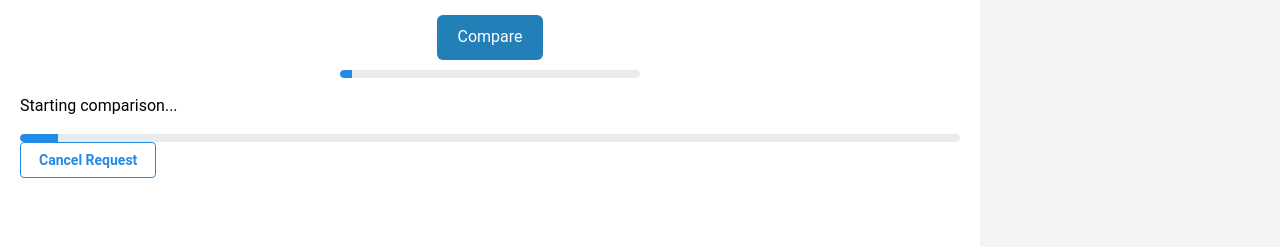
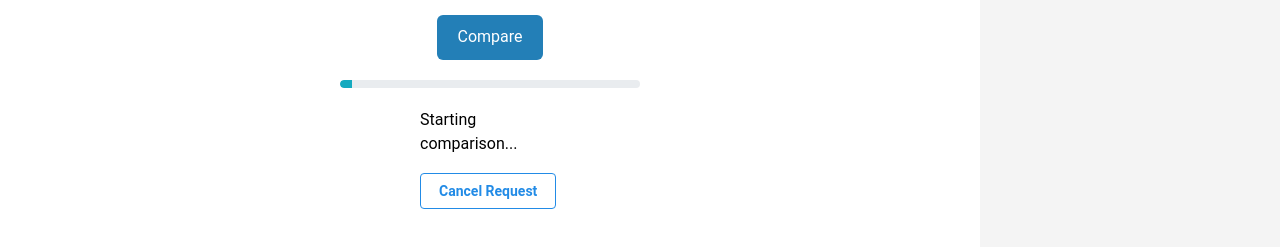
Before and after one commit to dscottd7/quibble-frontend, a React (Create React App) app: page / in a window 1280 px wide. Both pictures are taken after typing "https://example.com", "https://example.com" into the empty fields and a click on the button "Compare". Shown: the part 443-690 px from the top of the page. Built offline with nearby package versions, Linux system fonts and the light colour scheme; no server answers.

Commit message:
adjust positioning

```diff
--- a/src/pages/HomePage.js
+++ b/src/pages/HomePage.js
@@ -2,7 +2,7 @@ import React, { useState, useEffect, useRef } from 'react';
 import { UrlForm } from '../components/UrlForm';
 import { Button } from '@mantine/core';
 import ReactMarkdown from 'react-markdown';
-import { Progress } from '@mantine/core';
+import ProgressBarr from '../components/Progress';
 import ActionButton from '../components/ActionButton';
 
 const HomePage = ({ saveComparison, setSelectedComparison, selectedComparison }) => {
@@ -254,17 +254,16 @@ const HomePage = ({ saveComparison, setSelectedComparison, selectedComparison })
       {/* Loading Progress Bar */}
       {loading && (
         <div style={{ width: '300px', margin: '0 auto' }}>
-          <Progress value={progress} />
+          <ProgressBarr value={progress} />
         </div>
       )}
 
       {/* Websocket status */}
       {status.isProcessing && (
-        <div className="websocket-status">
+        <div className="websocket-status" style={{ width: '140px', margin: '0 auto' }}>
           <div className="websocket-status-message">
             <p>{status.currentStep}</p>
           </div>
-          <Progress value={progress} />
           <Button
             variant="outline"
             onClick={handleCancel}
```
